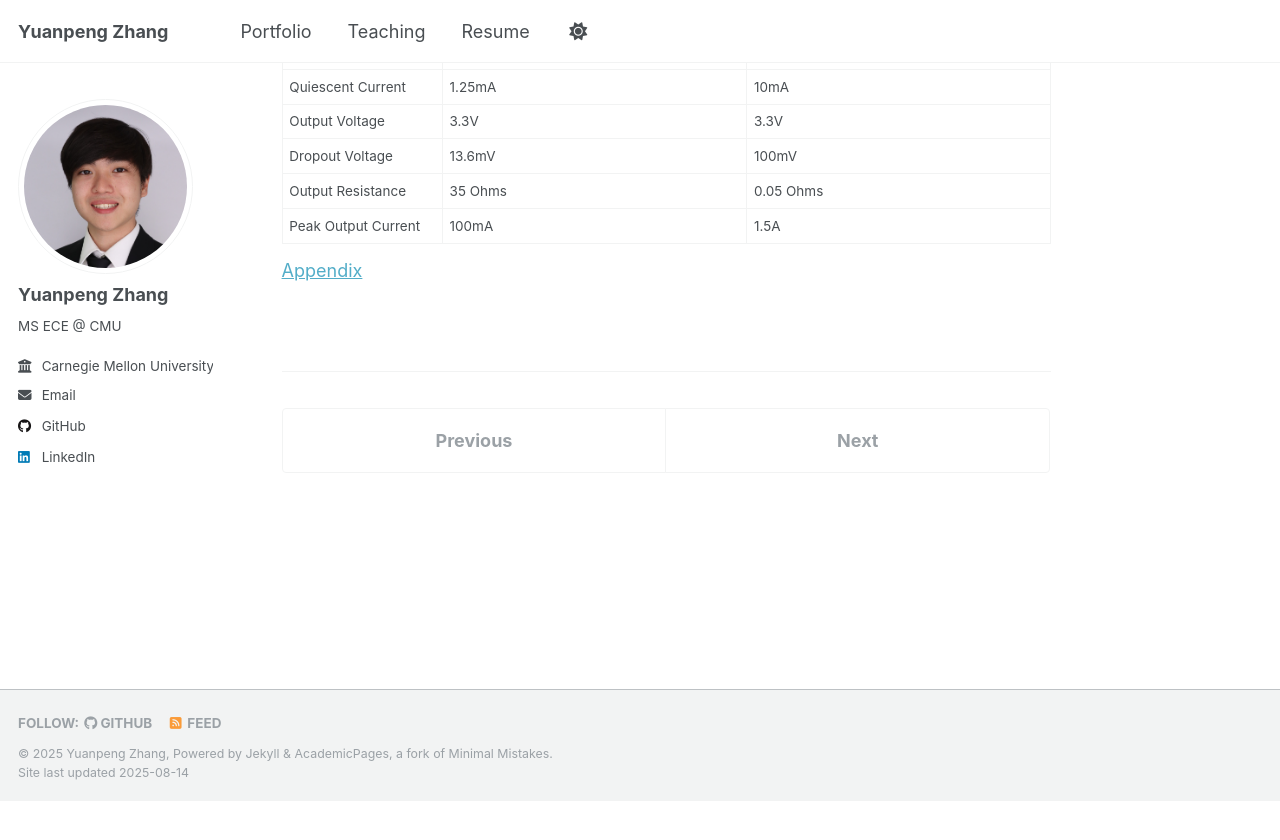
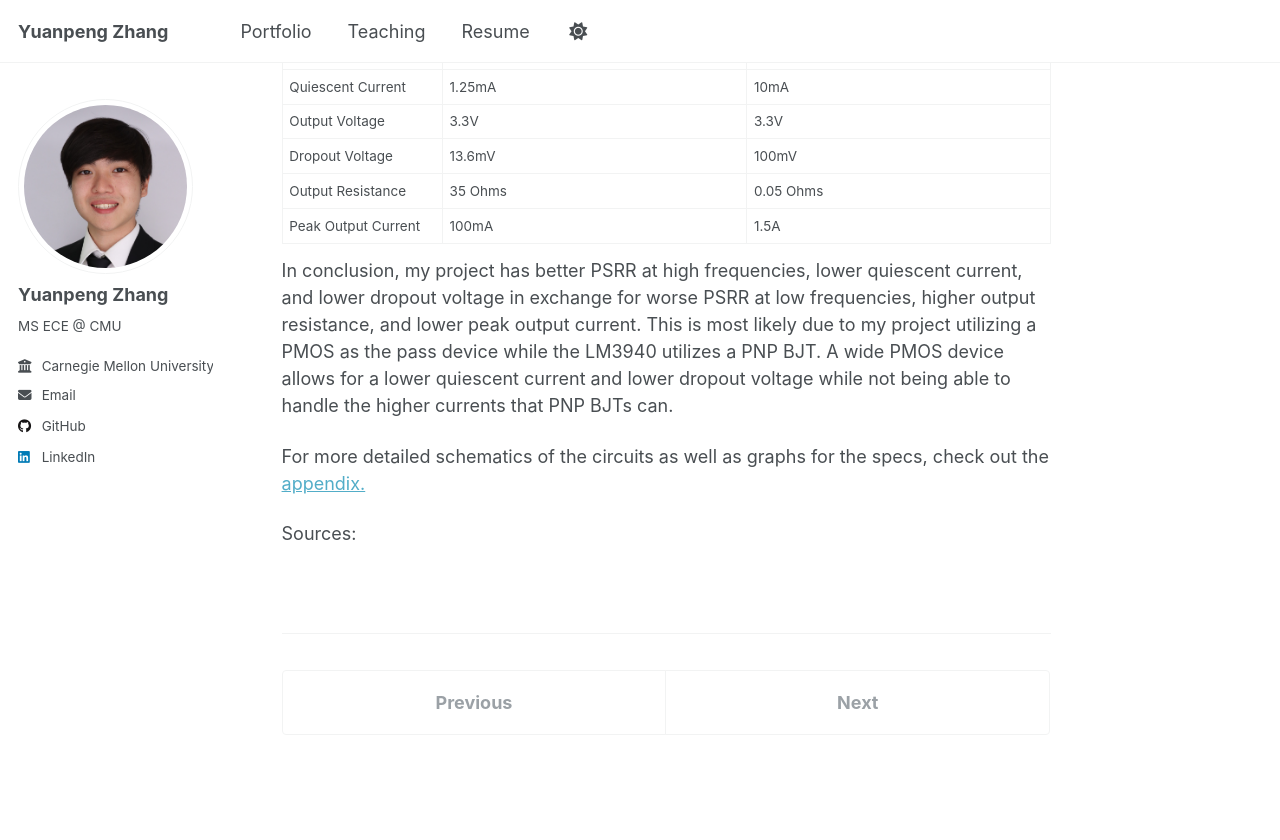
Before and after one commit to yuanpenguin/yuanpenguin.github.io, a Jekyll site: the page built from _portfolio/portfolio-5.md, in a window 1280 px wide and 900 px high, scrolled down 680 px. Shown: the top 840 px of the window. Built offline with Jekyll 4.4.1, drawn with Linux system fonts in a browser that asks for light colours; a script that is not in the unit is left out; before the commit the page ends 1480 px from its top, so only the background shows below that.

Commit message:
Update portfolio-5.md

```diff
--- a/_portfolio/portfolio-5.md
+++ b/_portfolio/portfolio-5.md
@@ -18,4 +18,8 @@ All specs are at 25 degrees C with both circuits operating in the same condition
 | Output Resistance   | 35 Ohms                               | 0.05 Ohms                             |
 | Peak Output Current | 100mA                                 | 1.5A                                  |
 
-[Appendix](/portfolio/portfolio-5/appendix)
+In conclusion, my project has better PSRR at high frequencies, lower quiescent current, and lower dropout voltage in exchange for worse PSRR at low frequencies, higher output resistance, and lower peak output current. This is most likely due to my project utilizing a PMOS as the pass device while the LM3940 utilizes a PNP BJT. A wide PMOS device allows for a lower quiescent current and lower dropout voltage while not being able to handle the higher currents that PNP BJTs can.
+
+For more detailed schematics of the circuits as well as graphs for the specs, check out the [appendix.](/portfolio/portfolio-5/appendix)
+
+Sources:
```
